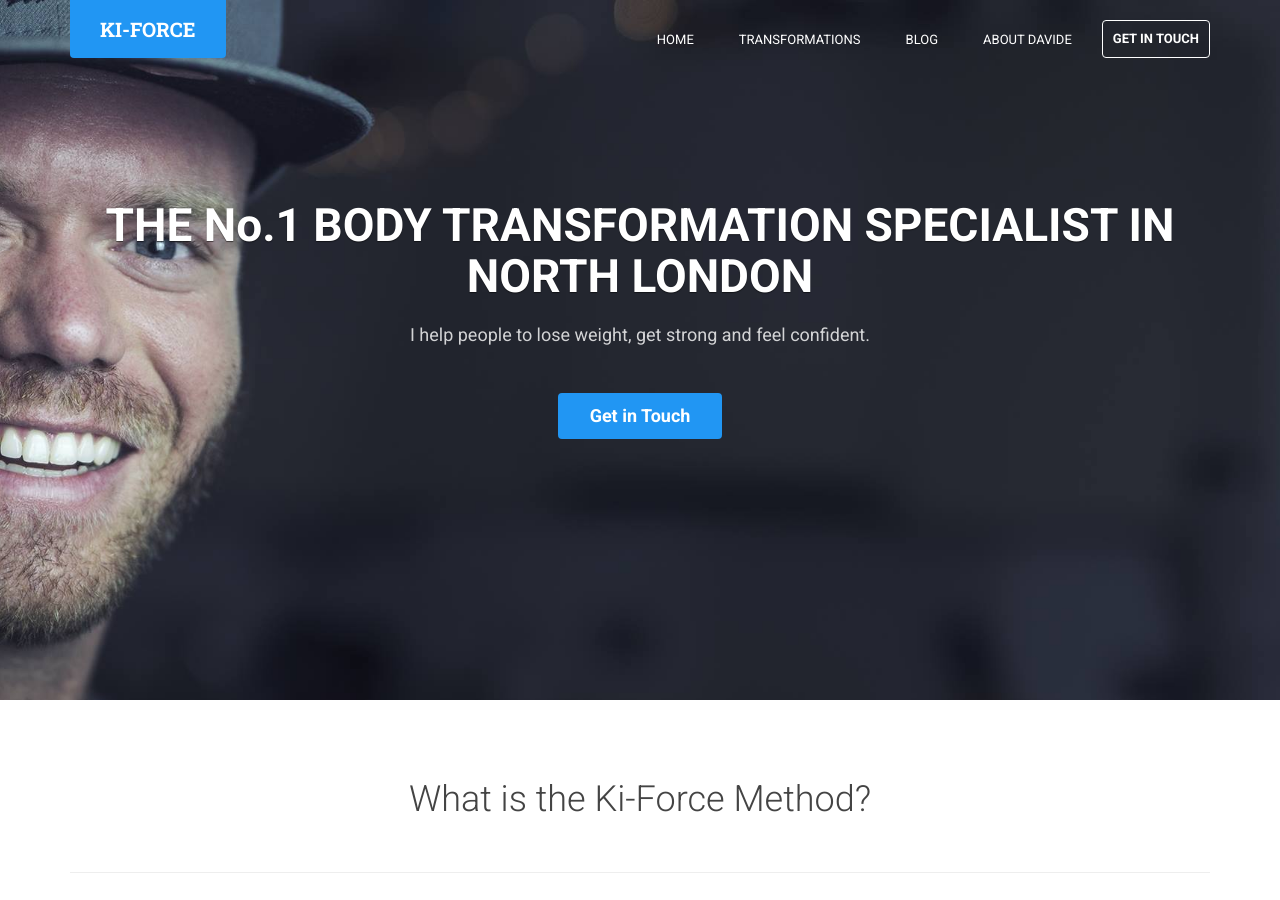
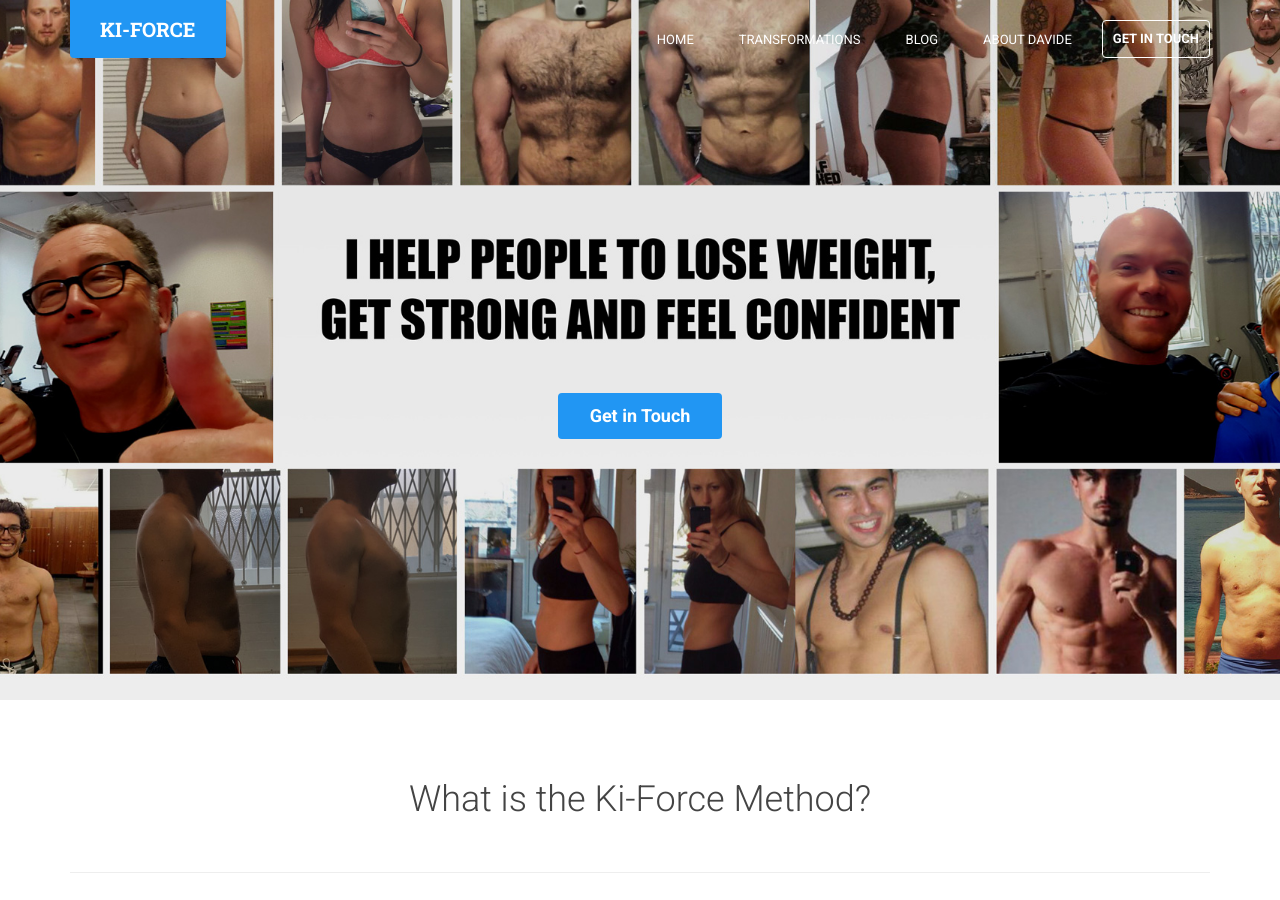
Before and after one commit to Widar91/kiforce, a Jekyll site: the page built from index.html, in a window 1280 px wide and 900 px high. Built offline with Jekyll 4.4.1, drawn with Linux system fonts in a browser that asks for light colours.

Commit message:
new bg + footer fb link fix

```diff
--- a/_includes/footer.html
+++ b/_includes/footer.html
@@ -42,7 +42,7 @@
                         <ul class="social list-inline">
                             <li><a href="https://www.youtube.com/channel/UCT_40voHTKlW7cZpbwNjkxg"><i class="fa fa-youtube"></i></a></li>
                             <li><a href="https://www.instagram.com/kiforce"><i class="fa fa-instagram"></i></a></li>
-                            <li class="row-end"><a href="https://www.facebook.com/kiforcefitness"><i class="fa fa-facebook"></i></a></li>
+                            <li class="row-end"><a href="https://www.facebook.com/kiforcechannel"><i class="fa fa-facebook"></i></a></li>
                             <div class="fb-like" data-href="https://www.facebook.com/kiforcechannel/" data-layout="button_count" data-action="like" data-show-faces="false" data-share="false"></div>
                             <!--li><a href="https://twitter.com/kiforce"><i class="fa fa-twitter"></i></a></li-->
 
--- a/index.html
+++ b/index.html
@@ -17,8 +17,8 @@ custom_js:
 
     <section class="promo section section-on-bg">
         <div class="container text-center">
-            <h2 class="title">THE No.1 BODY TRANSFORMATION SPECIALIST IN NORTH LONDON</h2>
-            <p class="intro">I help people to lose weight, get strong and feel confident.</p>
+            <h2 class="title" style="opacity: 0.0">THE No.1 BODY TRANSFORMATION SPECIALIST IN NORTH LONDON</h2>
+            <p class="intro" style="opacity: 0.0">I help people to lose weight, get strong and feel confident.</p>
             <!--p><a class="btn btn-cta btn-cta-primary" href="./assets/brochure/Ki_Force_Brochure.pdf" target="_blank">Download Brochure</a></p-->
             <p><a class="btn btn-cta btn-cta-primary" href="contact.html">Get in Touch</a></p>
             <!--button type="button" class="play-trigger btn-link " data-toggle="modal" data-target="#modal-video" >
```
Also changed, not shown: assets/images/background/bg1-old.jpg (added), assets/images/background/bg1.jpg.
